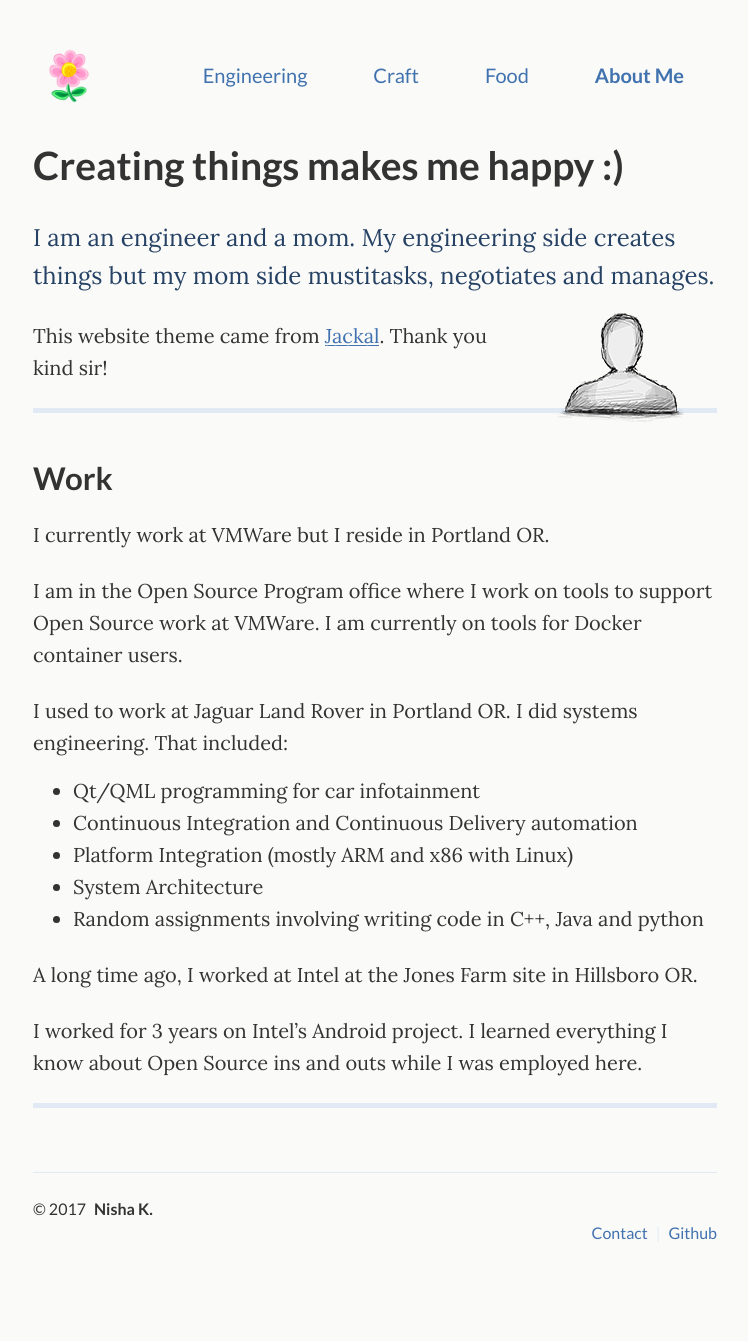
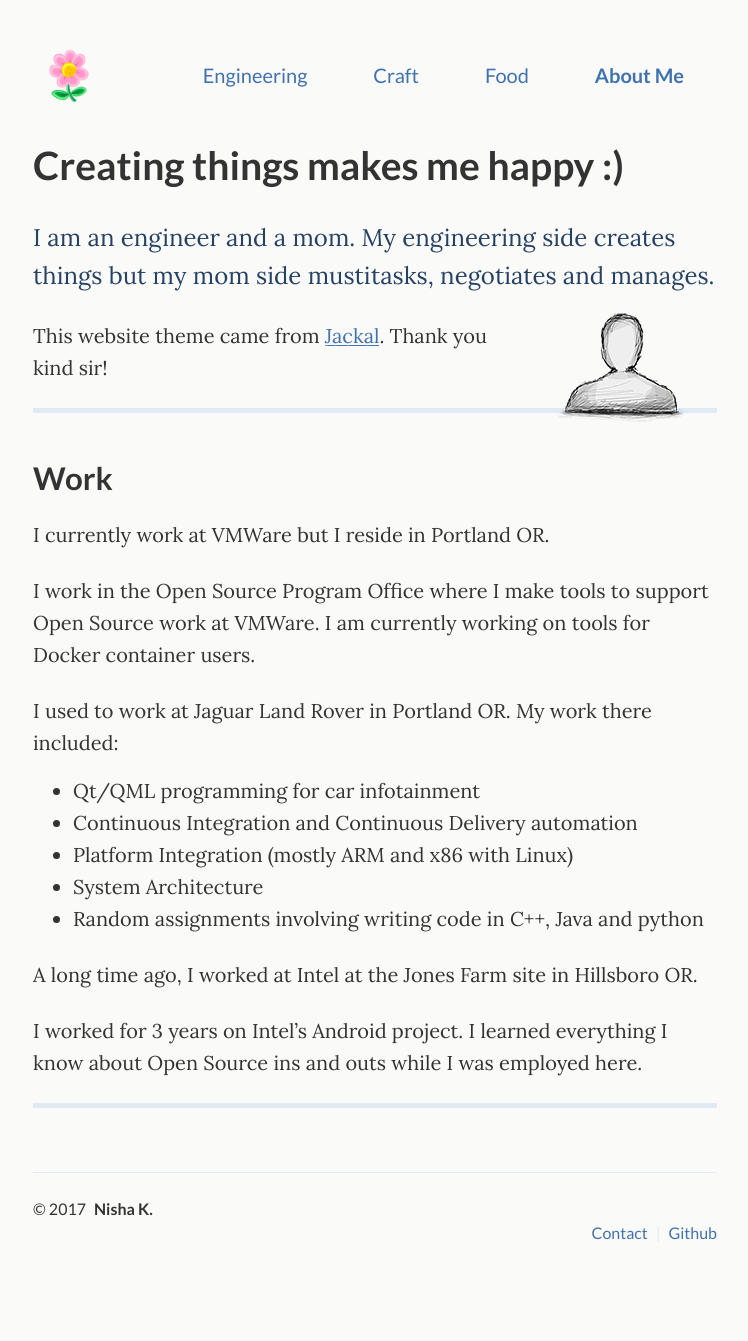
Before and after one commit to nishakm/nishakm.github.io, a Jekyll site: the page built from _pages/about.md, in a window 1280 px wide. Shown: the whole page, without its empty margins (265-1013 px from the left). Built offline with Jekyll 4.4.1, drawn with Linux system fonts in a browser that asks for light colours.

Commit message:
Grammar corrections on work updates
Signed-off-by: nisha <nishakumarx@gmail.com>

```diff
--- a/_pages/about.md
+++ b/_pages/about.md
@@ -25,11 +25,11 @@ Thank you kind sir!
 
 I currently work at VMWare but I reside in Portland OR.
 
-I am in the Open Source Program office where I work on tools to support Open Source work at VMWare. I am currently on tools for Docker container users.
+I work in the Open Source Program Office where I make tools to support Open Source work at VMWare. I am currently working on tools for Docker container users.
 
 
 I used to work at Jaguar Land Rover in Portland OR.
-I did systems engineering. That included:
+My work there included:
 
 - Qt/QML programming for car infotainment
 - Continuous Integration and Continuous Delivery automation
```
